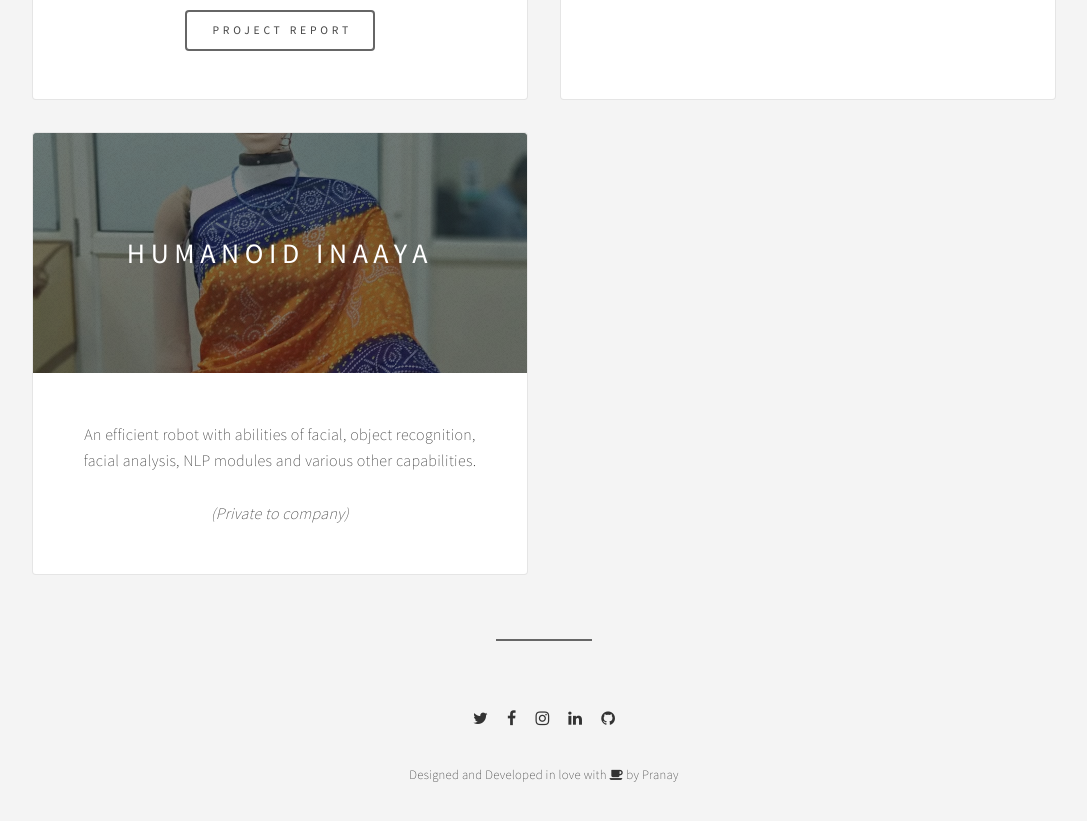
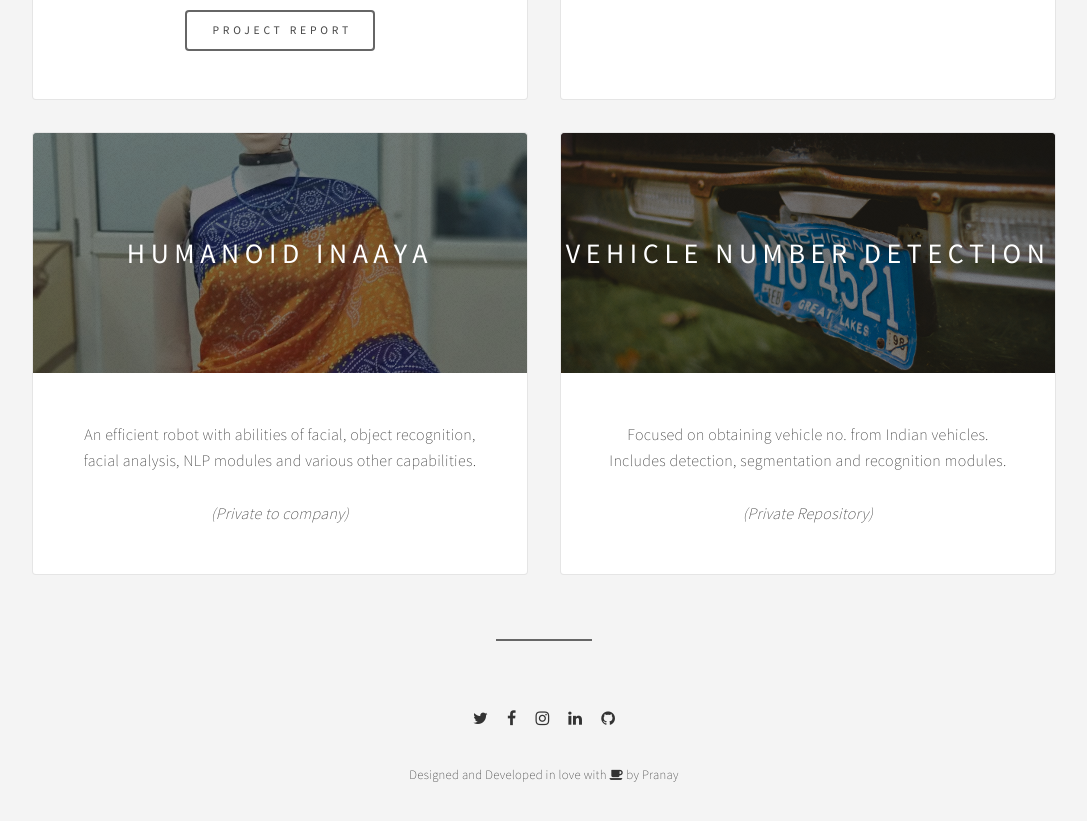
Before and after one commit to pranayanand123/pranayanand123.github.io, a plain HTML site: page projects.html in a window 1280 px wide. Shown: the part 1240-2061 px from the top of the page, without its empty margins (96-1183 px from the left). Drawn offline with Linux system fonts and the light colour scheme; files whose address does not match are found by name.

Commit message:
project 4

```diff
--- a/projects.html
+++ b/projects.html
@@ -95,22 +95,16 @@
 
 
 						</article>
+						<article class="item">
+							<header>
+								<a href="#"><img src="projects/images/indian-license.jpg" alt="" /></a>
+								<h3>Vehicle Number Detection</h3>
+							</header>
+							<p>Focused on obtaining vehicle no. from Indian vehicles. Includes detection, segmentation and recognition modules.<br><br><i>(Private Repository)</i></p>
+
+
+						</article>
 						<!--<article class="item">
-							<header>
-								<a href="#"><img src="projects/images/technex17.jpg" alt="" /></a>
-								<h3>Technex 2017 Website</h3>
-							</header>
-							<p>I worked on Fron-end part of Technex 2017 (Technical fest of IIT(BHU) Varanasi) website. Write maintainable, scalable, responsive, and cross-browser code.</p>
-							<ul class="actions">
-								<li><a class="github-button" href="https://github.com/jogendra/technexUser/archive/master.zip" data-size="large" aria-label="Download jogendra/technexUser on GitHub">Download</a></li>
-								<li><a class="github-button" href="https://github.com/jogendra/technexUser" data-size="large" data-show-count="true" aria-label="Star jogendra/technexUser on GitHub">Star</a></li>
-								<li><a class="github-button" href="https://github.com/jogendra/technexUser/fork" data-size="large" data-show-count="true" aria-label="Fork jogendra/technexUser on GitHub">Fork</a></li>
-							</ul>
-							<ul class="actions">
-								<li><a href="https://github.com/jogendra/technexUser" class="button">Source Code</a></li>
-							</ul>
-						</article>
-						<article class="item">
 							<header>
 								<a href="http://bhu.ac.in/law"><img src="projects/images/bhu.jpeg" alt="" /></a>
 								<h3>Faculty of Law, BHU Website</h3>
```
Also changed, not shown: projects/images/indian-license.jpg (added).
